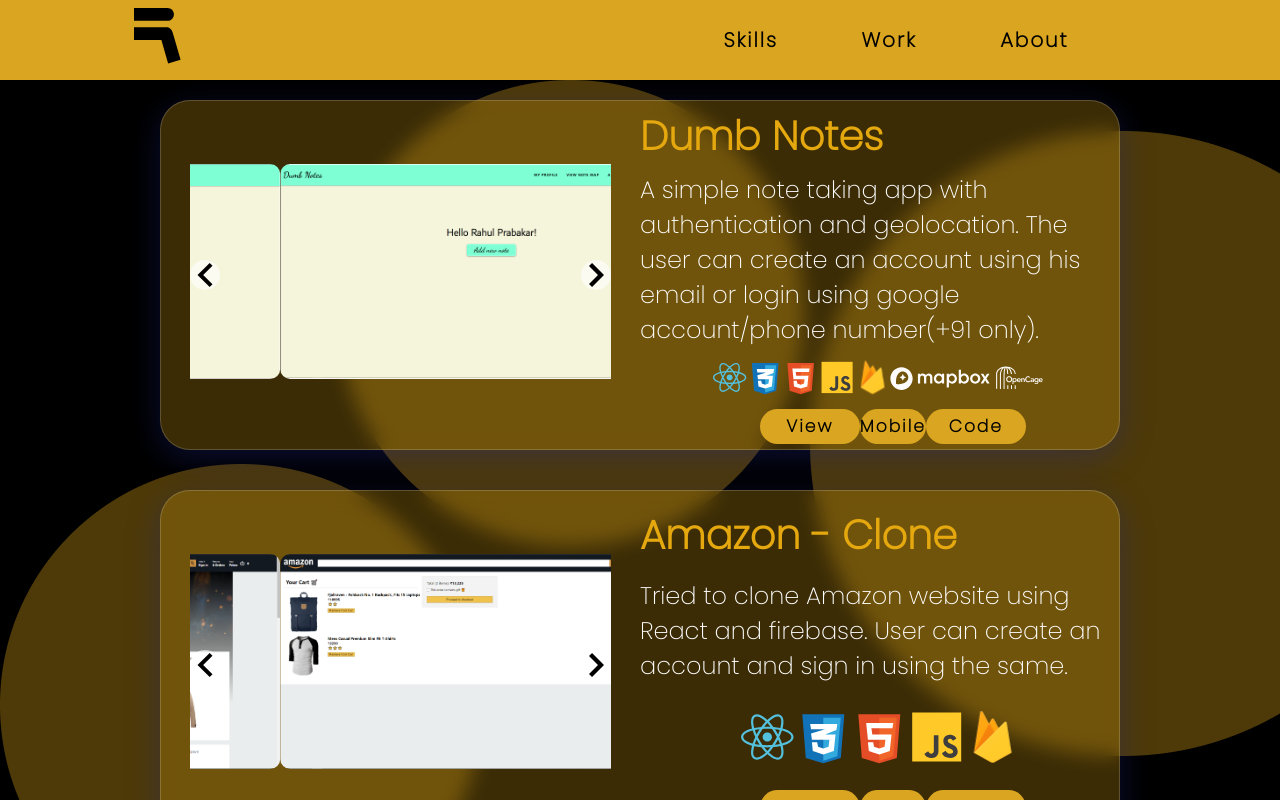
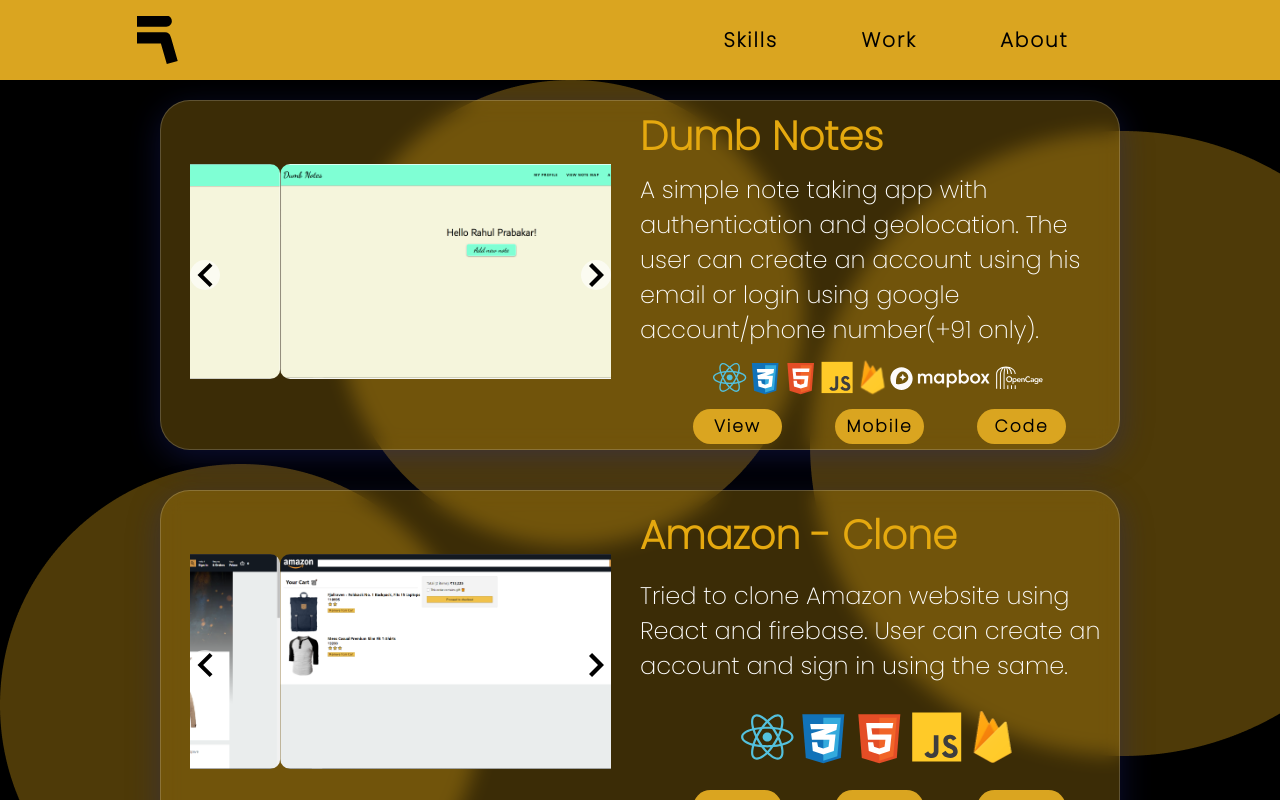
Before and after one commit to Rahul16086/portfoliov1, a Next.js app: page /works in a window 1280 px wide. Shown: the top 800 px of the page. Built offline with nearby package versions, Linux system fonts and the light colour scheme.

Commit message:
Fixed logo size and alignment in navbar, fixed button size in work

```diff
--- a/components/layout/MainNavigation.js
+++ b/components/layout/MainNavigation.js
@@ -52,7 +52,7 @@
         </div>
         {/* eslint-disable-next-line @next/next/link-passhref */}
         <Link href={"/"}>
-          <div>
+          <div className={classes.logoContainer}>
             <Image className={classes.logo} src={logo} alt={"logo"} />
           </div>
         </Link>
--- a/components/layout/MainNavigation.module.css
+++ b/components/layout/MainNavigation.module.css
@@ -26,10 +26,17 @@
     display: none;
 }
 
+.logoContainer{
+    height: 100%;
+    display: flex;
+    align-items: center;
+    justify-content: center;
+}
+
 .logo{
     cursor: pointer;
     object-fit: contain;
-    transform: scale(.8);
+    transform: scale(.7);
 }
 
 .rightSideContainer{
--- a/components/works/Works.module.css
+++ b/components/works/Works.module.css
@@ -63,7 +63,7 @@
 }
 
 .details button{
-    width: 100px;
+    width: 7vw;
     height: 35px;
     font-family: Poppins,sans-serif;
     font-weight: bolder;
@@ -76,7 +76,7 @@
 }
 
 .buttonsContainer{
-    width: 50%;
+    width: 100%;
 }
 
 .details div{
```
